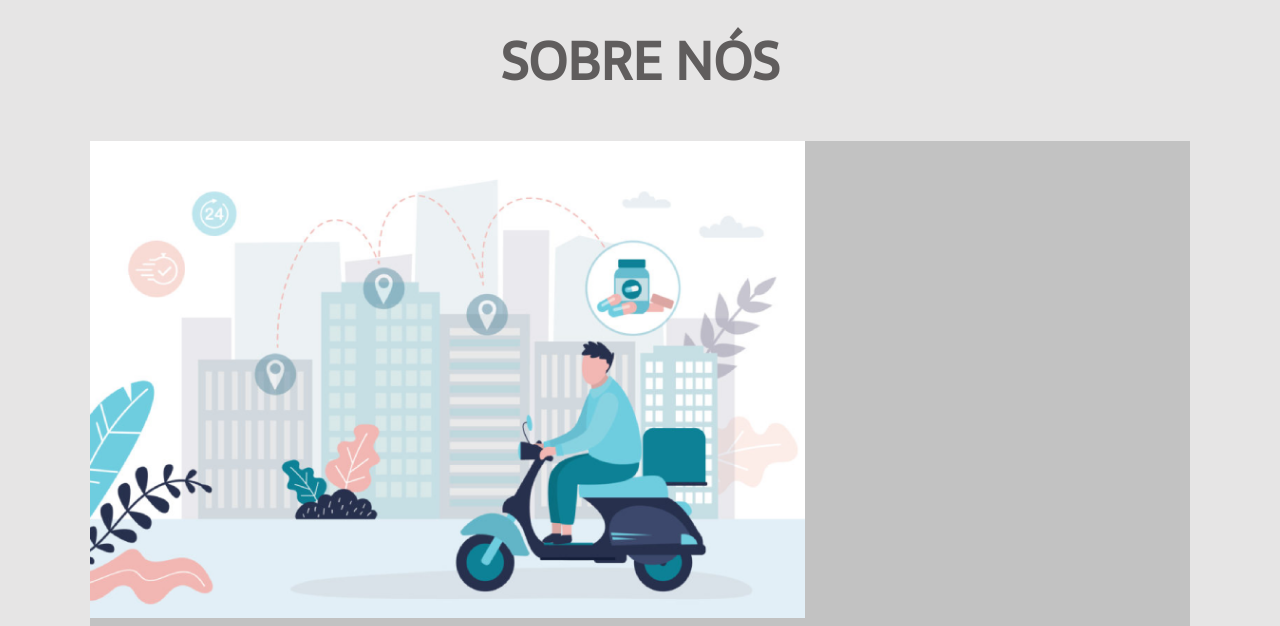
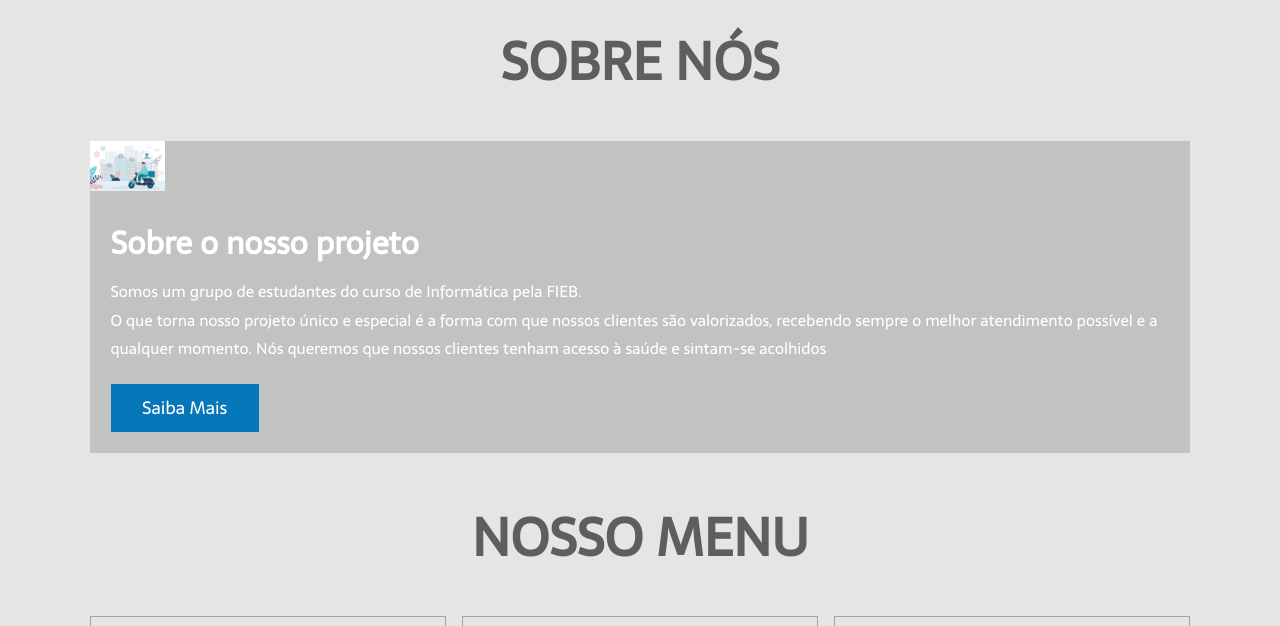
Before and after one commit to lisboa-leo/Farmacia, a plain HTML site: page index.html in a window 1280 px wide. Shown: the part 802-1428 px from the top of the page. Drawn offline with Linux system fonts and the light colour scheme; files whose address does not match are found by name.

Commit message:
Update style.css

```diff
--- a/style.css
+++ b/style.css
@@ -250,7 +250,7 @@ section{
 }
 
 .sobre .fileira .imagem img{
-    width: 95%;
+    width: 10%;
 }
 
 .sobre .fileira .content{
```
